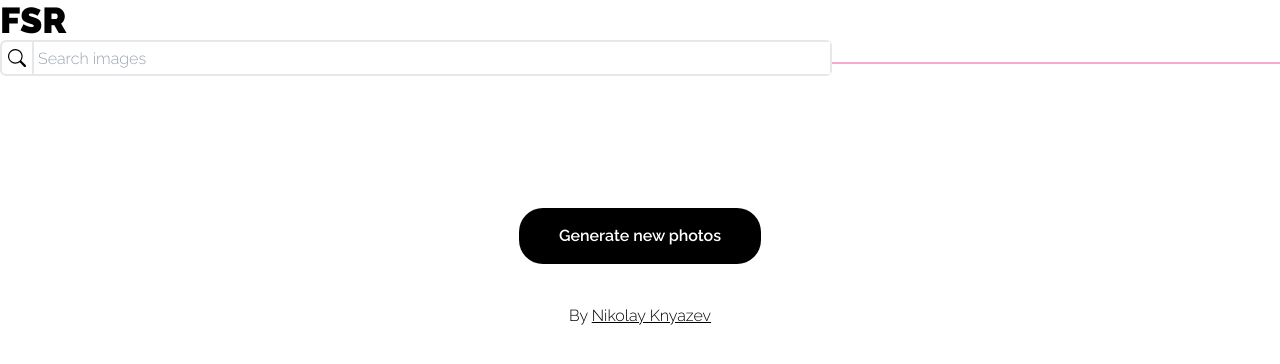
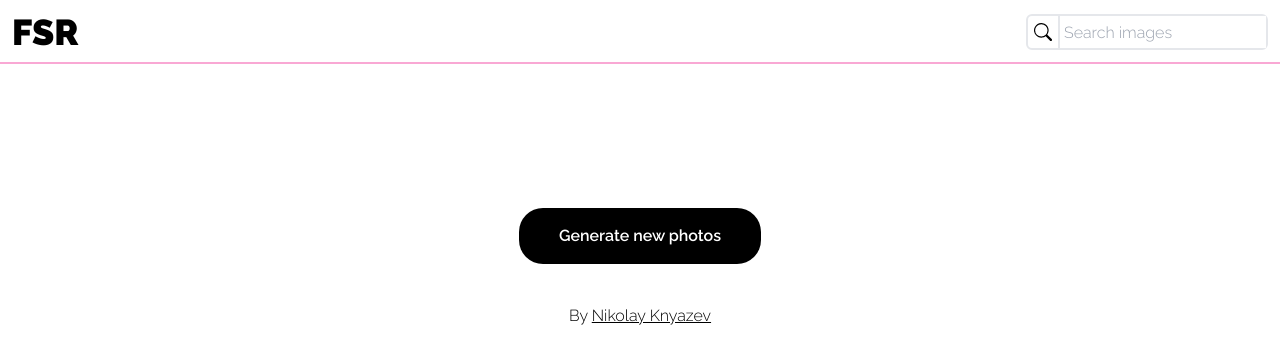
Before and after one commit to Ferenandios/fsr, a React (Create React App) app: page / in a window 1280 px wide. Shown: the top 364 px of the page. Built offline with nearby package versions, Linux system fonts and the light colour scheme; the HTML template or start-up script is replaced by a standard one.

Commit message:
Added container

```diff
--- a/src/components/Header/Header.jsx
+++ b/src/components/Header/Header.jsx
@@ -9,13 +9,15 @@ const Header = () => {
   const dispatch = useDispatch()
   return (
     <header className='header'>
+      <div className="sm:container sm:mx-auto">
+        <div className="header__inner">
           <div className='header__logo'>
             <h1>FSR</h1>
           </div>
           <div className='header__search'>
             <button
               onClick={() => dispatch(getSearchPhotos(inputRef.current.value))}
-        className='header__button'><BsSearch size={18}/></button>
+              className='header__button'><BsSearch size={18} /></button>
             <input
               ref={inputRef}
               onKeyUp={(event) => {
@@ -26,6 +28,9 @@ const Header = () => {
               className='header__input'
               type='search' />
           </div>
+        </div>
+      </div>
+
     </header>
   )
 }
```
Lines whose indentation alone changed are shown as unchanged.
